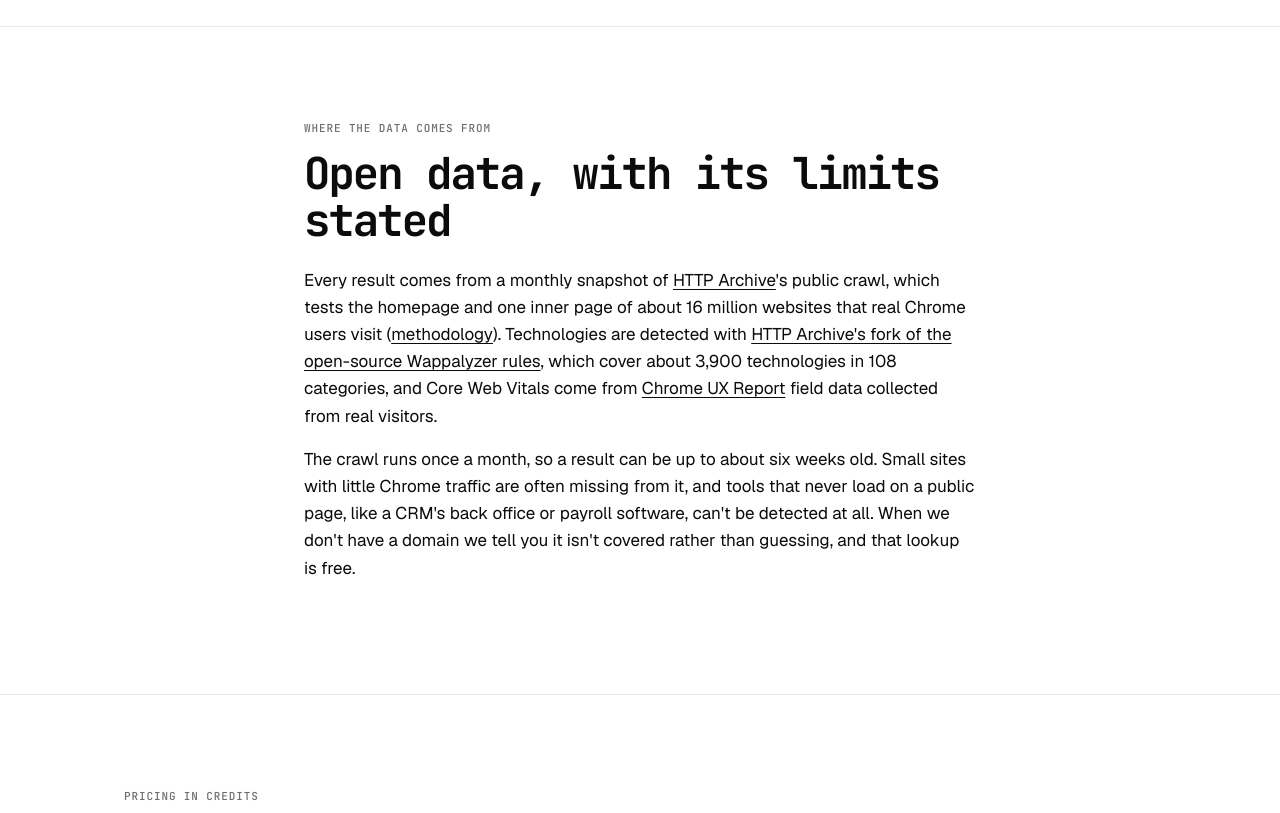
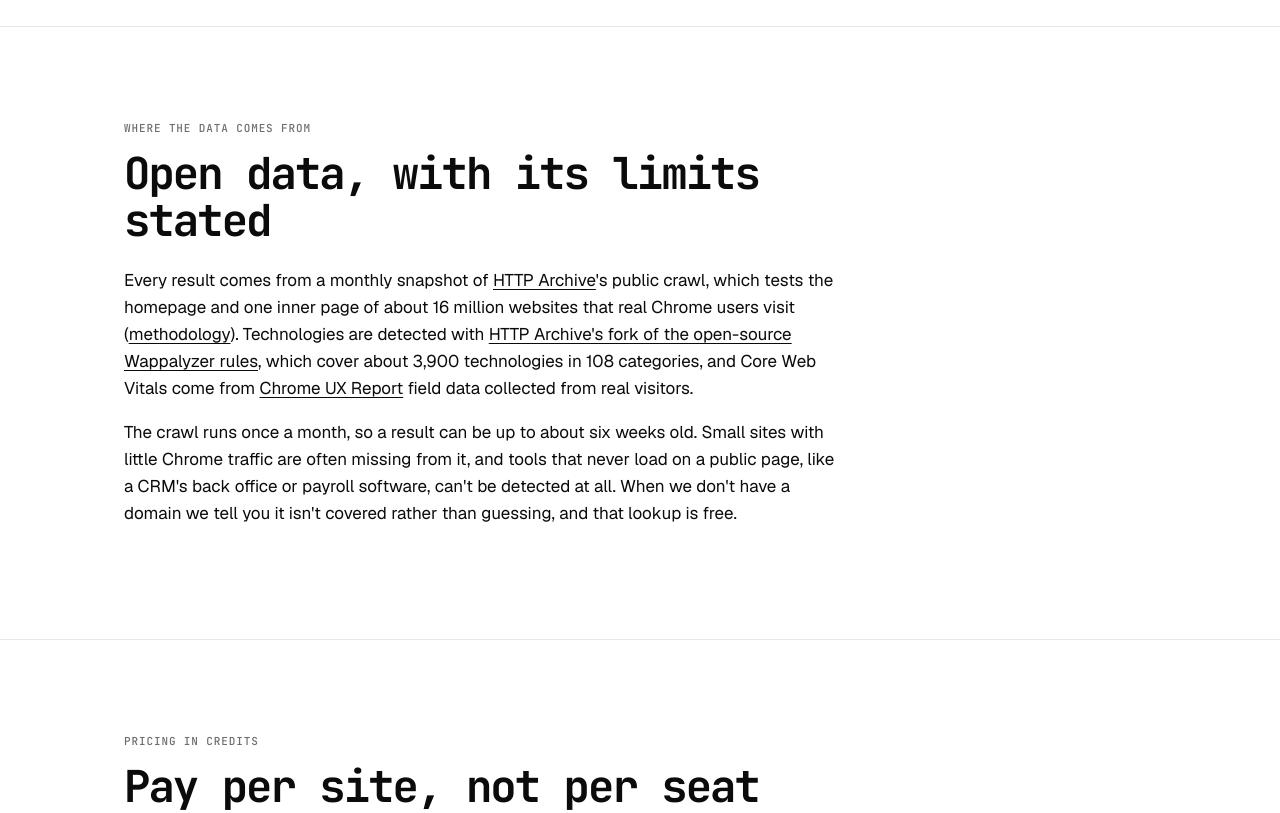
Before and after one commit to AndrewAskins/whichsitesuse, a website: page site/index.html in a window 1280 px wide. Shown: the part 3080-3893 px from the top of the page. Drawn offline with nearby package versions, Linux system fonts and the light colour scheme.

Commit message:
Keep narrow sections left-aligned with the rest of the page
Co-Authored-By: Claude Opus 5.5 <noreply@anthropic.com>

```diff
--- a/site/styles.css
+++ b/site/styles.css
@@ -39,6 +39,8 @@ code, pre { font-family: var(--mono); font-size: 0.9em; }
 
 .wrap { max-width: 1080px; margin: 0 auto; padding: 0 24px; }
 .narrow { max-width: 720px; }
+.wrap.narrow { max-width: 1080px; }
+.wrap.narrow > * { max-width: 720px; }
 
 /* Header */
 .site-header { border-bottom: 1px solid var(--line); }
```
